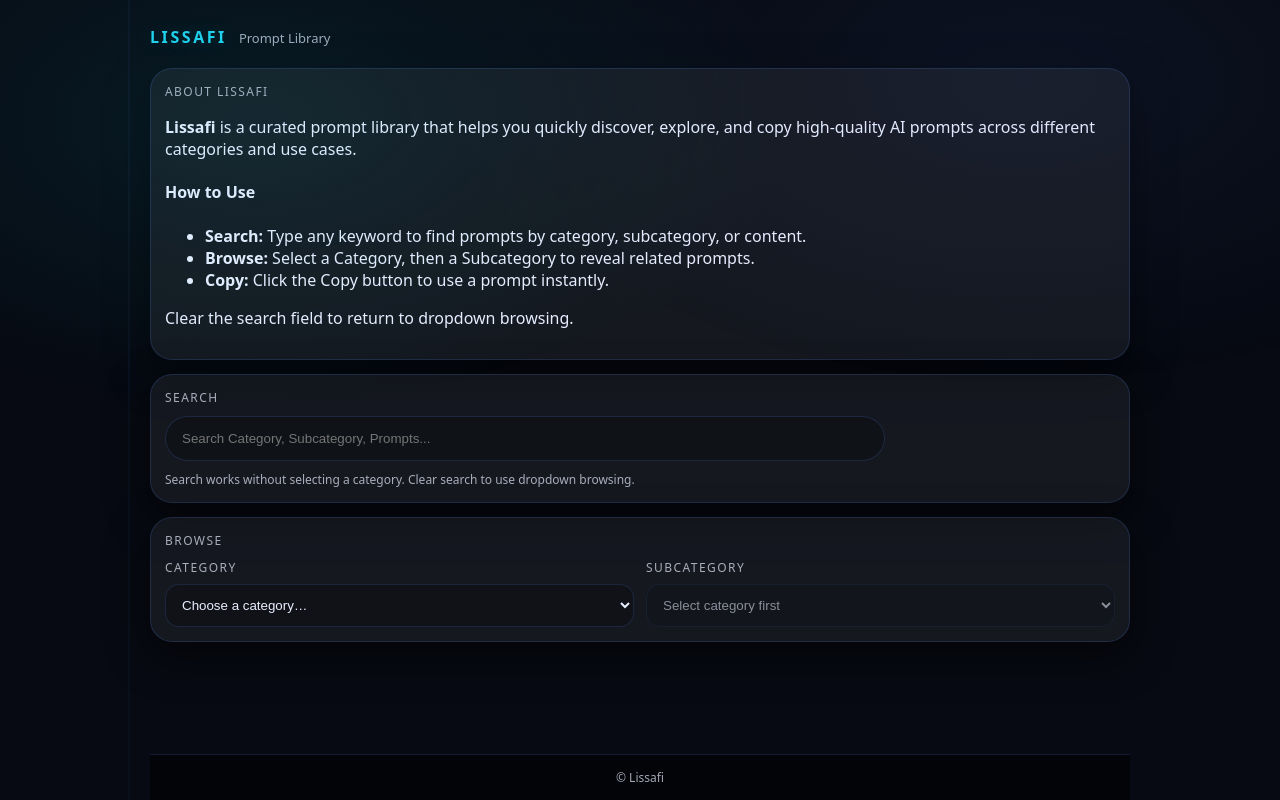
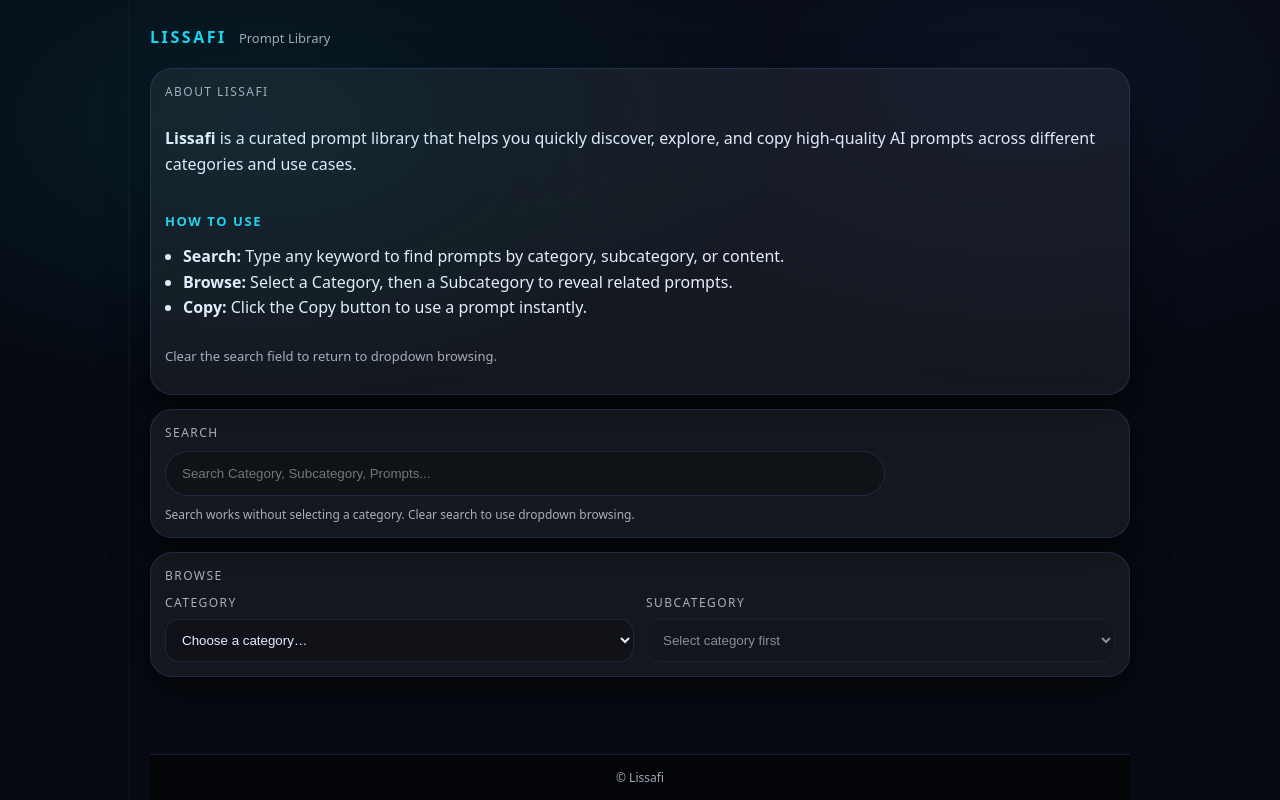
Before and after one commit to thesardauna/Lissafi, a React (Vite) app in the folder client/: page / in a window 1280 px wide. Built offline with nearby package versions, Linux system fonts and the light colour scheme.

Commit message:
Update styles.css

```diff
--- a/client/src/styles.css
+++ b/client/src/styles.css
@@ -199,3 +199,54 @@
   gap:10px;
   color:var(--muted);
 }
+.about{
+  display:grid;
+  gap:12px;
+  line-height:1.6;
+}
+
+.about h4{
+  margin:6px 0 0;
+  font-size:13px;
+  letter-spacing:.12em;
+  text-transform:uppercase;
+  color:var(--cyan);
+}
+
+.about ul{
+  padding-left:18px;
+  margin:0;
+}
+
+.about li{
+  color:var(--text);
+}
+
+.muted{
+  color:var(--muted);
+  font-size:13px;
+}
+
+.hint{
+  margin-top:10px;
+  color:var(--muted);
+  font-size:12px;
+}
+
+.results{display:grid;gap:14px}
+.resultGroup{display:grid;gap:10px}
+.resultCat{
+  font-size:13px;
+  letter-spacing:.12em;
+  text-transform:uppercase;
+  color:var(--cyan);
+  text-shadow:0 0 18px rgba(34,211,238,0.18);
+}
+.resultSub{display:grid;gap:10px}
+.resultSubHead{
+  display:flex;
+  align-items:center;
+  justify-content:space-between;
+  gap:10px;
+  color:var(--muted);
+}
```
